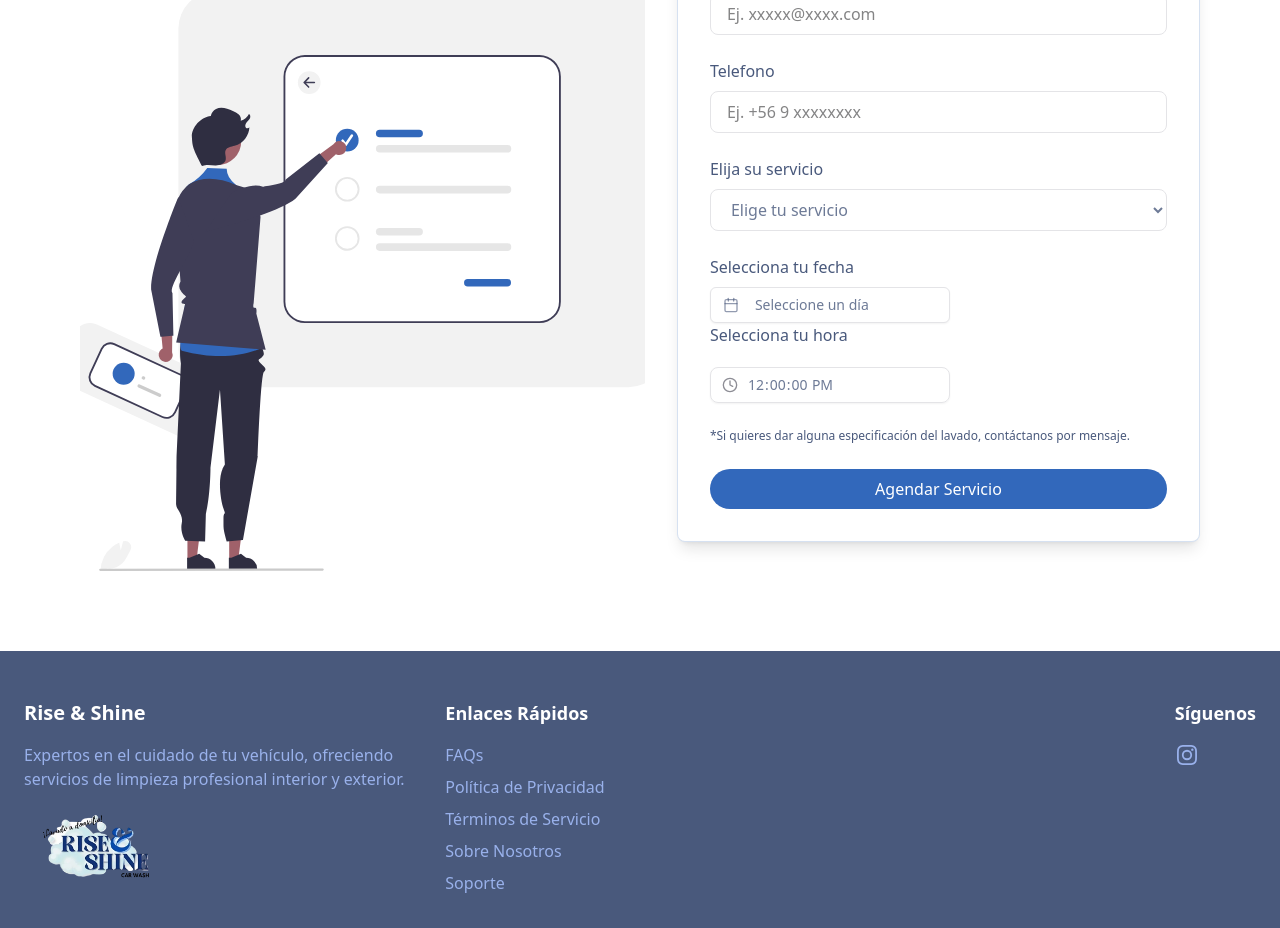
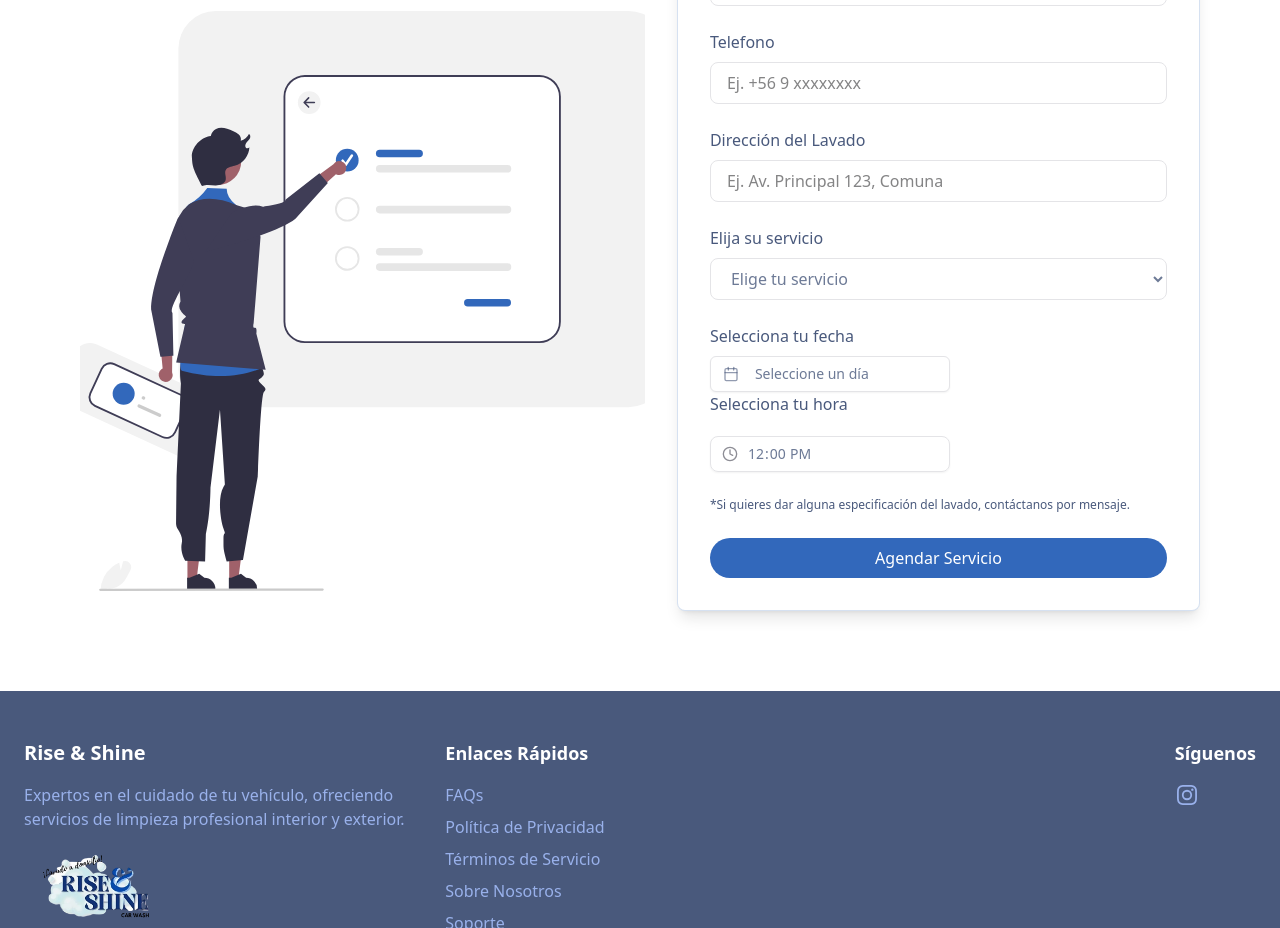
Before and after one commit to diegoleteliers10/riseAndShine, a Next.js app: page / in a window 1280 px wide. Shown: the part 7660-8588 px from the top of the page. Built offline with nearby package versions, Linux system fonts and the light colour scheme.

Commit message:
fix/ adding input for direction and time handler

```diff
--- a/components/homeComponents/Contact.tsx
+++ b/components/homeComponents/Contact.tsx
@@ -15,6 +15,7 @@ function ContactContent() {
     nombre: '',
     email: '',
     telefono: '',
+    direccion: '',
     // Datos de la orden
     servicio: '',
     precio: 0,
@@ -23,26 +24,9 @@ function ContactContent() {
   const searchParams = useSearchParams();
   const dateService = searchParams.get('fecha_servicio') || '';
 
-  // Logs más detallados
-  console.log('Fecha original:', dateService);
-  console.log('Hora seleccionada:', time_servicio);
-
   const combineDate = dateService && time_servicio
     ? combineDateTime(dateService, time_servicio)
     : '';
-
-  // Verificar el resultado final
-  if (combineDate) {
-    const finalDate = new Date(combineDate);
-    console.log('Fecha y hora combinada:', {
-        iso: combineDate,
-        local: finalDate.toLocaleString('es-CL', {
-            timeZone: 'America/Santiago',
-            hour12: false
-        })
-    });
-  }
-
   const id = useId();
 
   const handleSubmit = async (e: FormEvent<HTMLFormElement>) => {
@@ -58,6 +42,7 @@ function ContactContent() {
         nombre: formData.nombre,
         email: formData.email,
         telefono: formData.telefono,
+        direccion: formData.direccion,
         servicio: formData.servicio.split(' ')[0],
         monto: precio,
         fecha_servicio: combineDate,
@@ -81,6 +66,7 @@ function ContactContent() {
         nombre: '',
         email: '',
         telefono: '',
+        direccion: '',
         servicio: '',
         precio: 0,
         fecha_servicio: '',
@@ -220,6 +206,18 @@ function ContactContent() {
                 />
               </div>
               <div>
+                <label className="block text-cloud-dark mb-2">Dirección del Lavado</label>
+                <input
+                  type="text"
+                  id="direccion"
+                  value={formData.direccion}
+                  onChange={handleInputChange}
+                  className="w-full px-4 py-2 border rounded-lg focus:outline-none focus:border-cloud"
+                  placeholder="Ej. Av. Principal 123, Comuna"
+                  required
+                />
+              </div>
+              <div>
                 <label className="block text-cloud-dark mb-2">Elija su servicio</label>
                 <select
                   id="servicio"
@@ -251,7 +249,7 @@ function ContactContent() {
                     <Input
                       id={id}
                       type="time"
-                      step="1"
+                      step="60"
                       value={time_servicio}
                       onChange={(e) => {
                         const newTime = e.target.value;
@@ -260,6 +258,8 @@ function ContactContent() {
                       }}
                       className="peer ps-9 [&::-webkit-calendar-picker-indicator]:hidden border rounded-lg focus:outline-none text-cloud-dark/80 focus-visible:outline-none"
                       required
+                      min="09:00"
+                      max="20:00"
                     />
                     <div className="pointer-events-none absolute inset-y-0 start-0 flex items-center justify-center ps-3 text-muted-foreground/80 peer-disabled:opacity-50">
                       <Clock size={16} strokeWidth={2} aria-hidden="true" />
```
